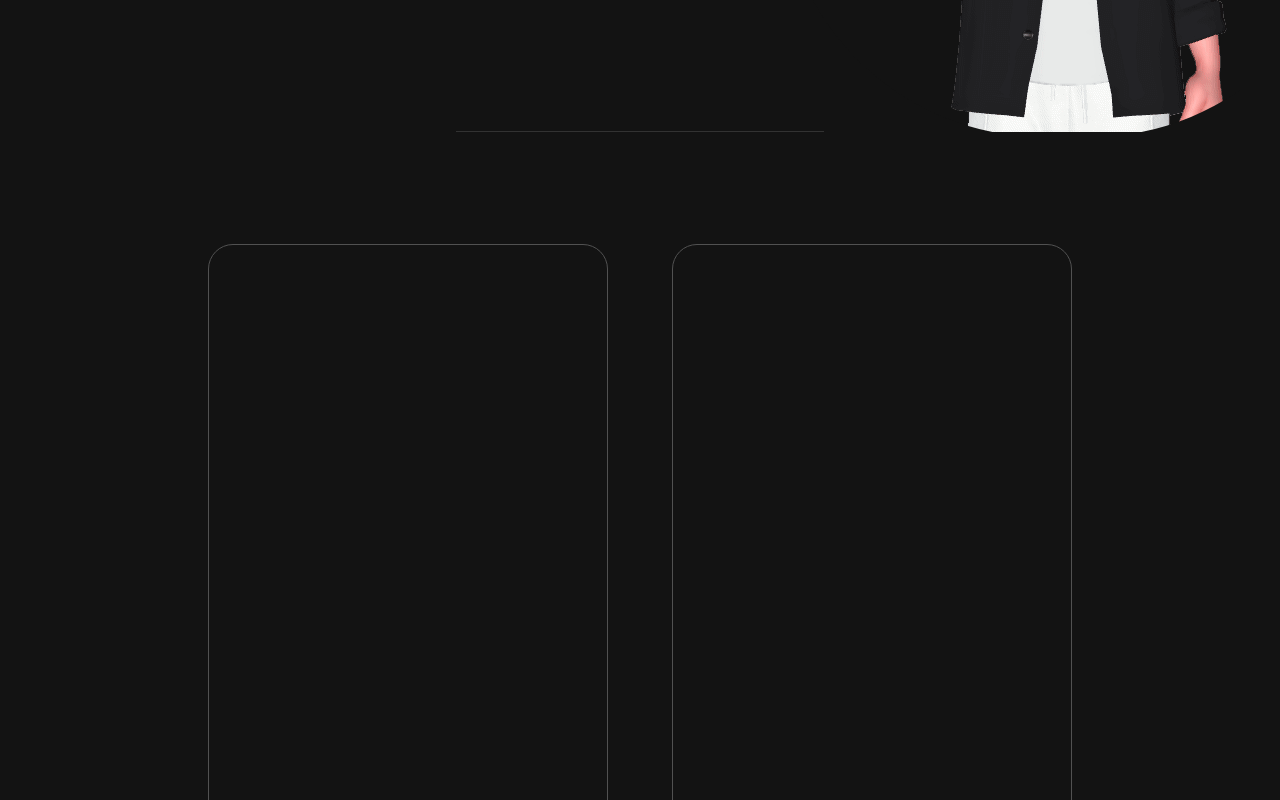
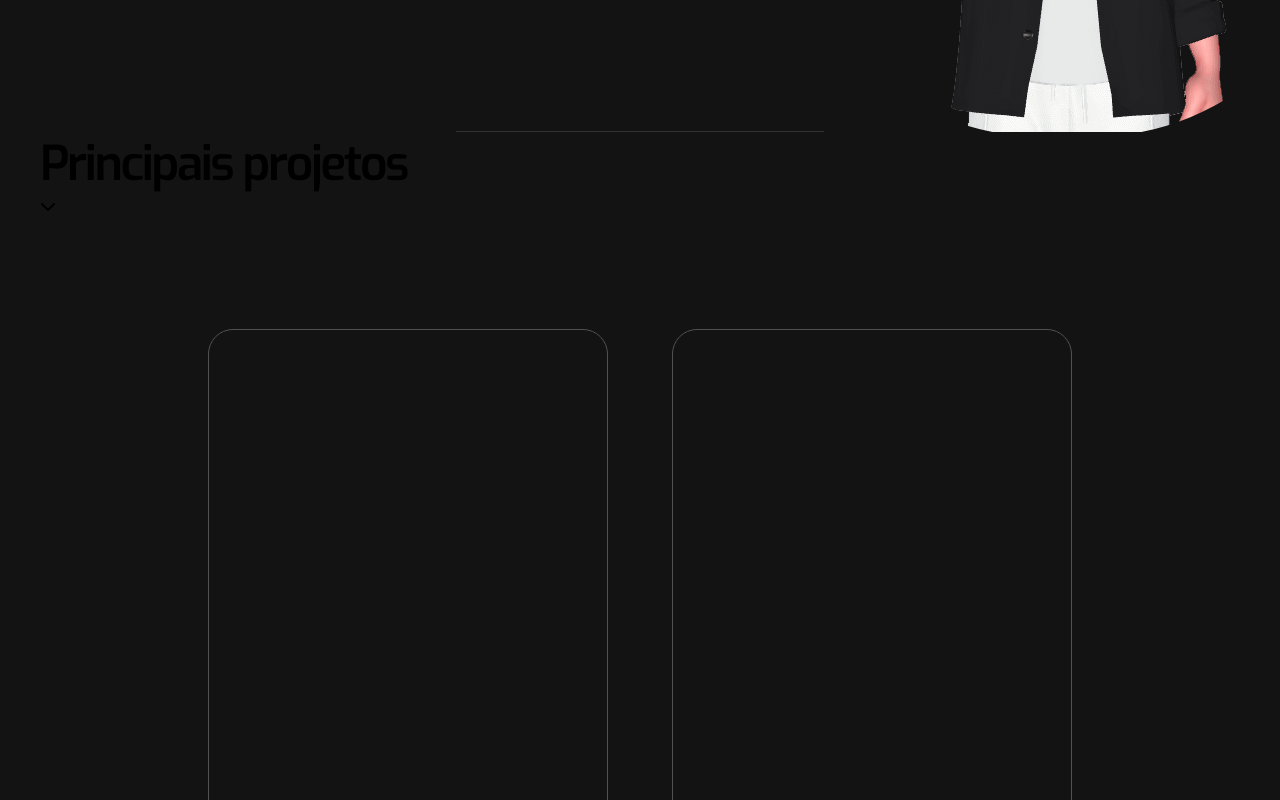
Before and after one commit to guibrbs/Portfolio-OLD, a React (Vite) app: page / in a window 1280 px wide. Shown: the part 600-1400 px from the top of the page. Built offline with nearby package versions, Linux system fonts and the light colour scheme.

Commit message:
:repeat::rocket: Changing & adding elements projects section

```diff
--- a/src/components/Projects/index.tsx
+++ b/src/components/Projects/index.tsx
@@ -3,13 +3,26 @@ import './styles.css'
 
 export default function Projects() {
     return(
-        <div className="container-projects">
-            <div className="projects">
+        <div className="container-area">
+            <h1 className="container-title">Principais projetos</h1>
+            <div className="arrow">
+                <i className="fa-solid fa-chevron-down"></i>
+            </div>
+            <div className="container-projects">
+                <div className="projects" id="one">
 
+                </div>
+                <div className="projects" id="two">
+
+                </div>
+                <div className="projects" id="three">
+
+                </div>
+                <div className="projects" id="four">
+
+                </div>
             </div>
-            <div className="projects">
-
-            </div>
+            <a href="/"><h2 className="explore">Explore mais projetos</h2></a>
         </div>
     )
 }
```
